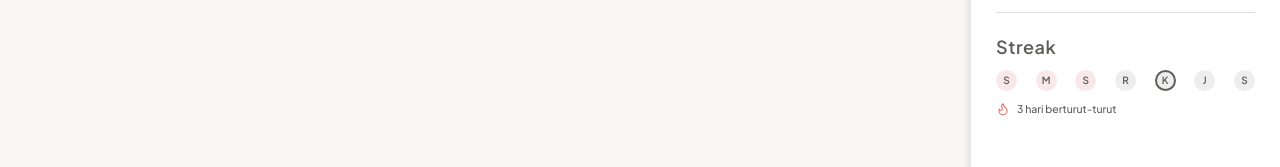
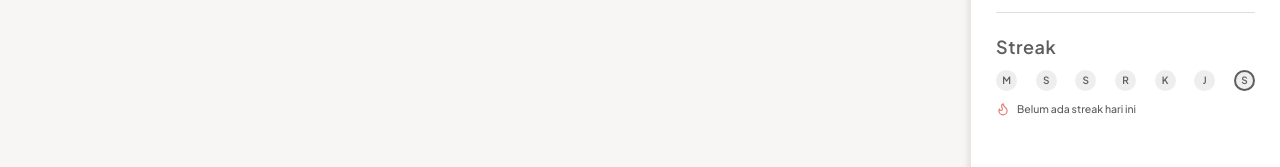
Before and after one commit to runsdev/Planno, a Next.js app in the folder frontend/: page /planner in a window 1280 px wide. Shown: the part 230-397 px from the top of the page. Built offline with nearby package versions, Linux system fonts and the light colour scheme; no server answers.

Commit message:
feat: add completedAt field to Task model and update logic for completion timestamp

```diff
--- a/frontend/src/app/api/tasks/[id]/route.ts
+++ b/frontend/src/app/api/tasks/[id]/route.ts
@@ -24,6 +24,8 @@ export async function PATCH(
     where: { id },
     data: {
       ...(body.completed !== undefined && { completed: body.completed }),
+      ...(body.completed === true && { completedAt: new Date() }),
+      ...(body.completed === false && { completedAt: null }),
       ...(body.actualSeconds !== undefined && {
         actualSeconds: body.actualSeconds,
       }),
--- a/frontend/src/components/planner/plannerTypes.ts
+++ b/frontend/src/components/planner/plannerTypes.ts
@@ -18,6 +18,7 @@ export interface Task {
   category: Category;
   priority: Priority;
   completed: boolean;
+  completedAt?: string | null;
   // Waktu aktual dari focus session (detik), diisi saat Tandai Selesai
   actualSeconds?: number;
 }
--- a/frontend/src/components/planner/rightSidebar.tsx
+++ b/frontend/src/components/planner/rightSidebar.tsx
@@ -1,12 +1,22 @@
 "use client";
 
 import { Flame } from "lucide-react";
-import { useEffect, useRef, useState } from "react";
+import { useEffect, useMemo, useRef, useState } from "react";
 import { Task, Category } from "./plannerTypes";
 import { PRIORITY_SIDEBAR_BADGE } from "./plannerStyles";
-import { STREAK_DAYS } from "./plannerMockData";
 import { api, loadAIConfig, getPeakHoursFromConfig } from "@/lib/api";
 import { formatDeadline } from "@/lib/utils";
+
+// Indonesian single-letter day labels indexed by getDay() (0=Sun…6=Sat)
+const DAY_LABELS = ["M", "S", "S", "R", "K", "J", "S"];
+
+function localDateStr(date: Date): string {
+  return [
+    date.getFullYear(),
+    String(date.getMonth() + 1).padStart(2, "0"),
+    String(date.getDate()).padStart(2, "0"),
+  ].join("-");
+}
 
 const CATEGORY_TO_BACKEND: Record<Category, string> = {
   Akademik: "academic",
@@ -56,7 +66,6 @@ function SidebarPriorityCard({ task }: { task: Task }) {
 }
 
 export function RightSidebar({ tasks }: { tasks: Task[] }) {
-
   const now = new Date();
 
   const topTasks = [
@@ -91,14 +100,29 @@ const topTasks = [
       .catch(() => setUserName("Kamu"));
   }, []);
 
+  // ── Briefing (cached per calendar day) ──────────────────────────────────
   useEffect(() => {
     if (briefingFetched.current) return;
-    if (userName === null) return; // wait for profile to load
+    if (userName === null) return;
 
     const incompleteTasks = tasks.filter((t) => !t.completed);
     if (incompleteTasks.length === 0) return;
 
     briefingFetched.current = true;
+
+    // Check localStorage cache keyed to today's date
+    const today = localDateStr(new Date());
+    const cacheKey = `planno_briefing_${today}`;
+    try {
+      const cached = localStorage.getItem(cacheKey);
+      if (cached) {
+        // eslint-disable-next-line react-hooks/set-state-in-effect
+        setBriefingText(cached);
+        return;
+      }
+    } catch {
+      /* ignore */
+    }
 
     const topForBriefing = [
       ...incompleteTasks.filter((t) => t.priority === "Tinggi"),
@@ -125,13 +149,58 @@ const topTasks = [
         completion_rate: completionRate,
       })
       .then((res) => {
-        if (res.success && res.briefing_text)
+        if (res.success && res.briefing_text) {
           setBriefingText(res.briefing_text);
+          try {
+            localStorage.setItem(cacheKey, res.briefing_text);
+          } catch {
+            /* ignore – quota exceeded */
+          }
+        }
       })
       .catch(() => {
-        /* keep default null – show nothing */
+        /* keep null */
       });
   }, [tasks, completedCount, totalCount, userName]);
+
+  // ── Streak computation (last 7 days) ─────────────────────────────────────
+  const completedDateSet = useMemo(() => {
+    const set = new Set<string>();
+    tasks.forEach((t) => {
+      if (t.completed && t.completedAt) {
+        // Convert UTC completedAt to local date string
+        set.add(localDateStr(new Date(t.completedAt)));
+      }
+    });
+    return set;
+  }, [tasks]);
+
+  const streakDays = useMemo(() => {
+    const today = new Date();
+    return Array.from({ length: 7 }, (_, i) => {
+      const d = new Date(today);
+      d.setDate(d.getDate() - (6 - i));
+      return {
+        label: DAY_LABELS[d.getDay()],
+        active: completedDateSet.has(localDateStr(d)),
+        current: i === 6,
+      };
+    });
+  }, [completedDateSet]);
+
+  const streakCount = useMemo(() => {
+    let count = 0;
+    const d = new Date();
+    // If today has no completions yet, start counting from yesterday
+    if (!completedDateSet.has(localDateStr(d))) {
+      d.setDate(d.getDate() - 1);
+    }
+    while (completedDateSet.has(localDateStr(d))) {
+      count++;
+      d.setDate(d.getDate() - 1);
+    }
+    return count;
+  }, [completedDateSet]);
 
   return (
     <aside className="w-77.25 shrink-0 bg-white shadow-[-4px_0px_4px_0px_rgba(93,93,90,0.1)] px-6.25 py-4.5 flex flex-col gap-5 overflow-y-auto">
@@ -189,7 +258,7 @@ const topTasks = [
           Streak
         </h3>
         <div className="flex items-center justify-between">
-          {STREAK_DAYS.map((day, i) => (
+          {streakDays.map((day, i) => (
             <div
               key={i}
               className={`w-5.25 h-5.25 rounded-full flex items-center justify-center text-[10px] font-semibold text-[#5d5d5a]
@@ -202,7 +271,9 @@ const topTasks = [
         <div className="flex items-center gap-1.75">
           <Flame className="w-3.5 h-3.5 text-[#e07b72]" />
           <span className="text-[10.5px] font-medium text-[#5d5d5a]">
-            3 hari berturut-turut
+            {streakCount > 0
+              ? `${streakCount} hari berturut-turut`
+              : "Belum ada streak hari ini"}
           </span>
         </div>
       </div>
```
Also changed, not shown: 1 other file (tests, documents, lock files or other folders). Lines whose indentation alone changed are shown as unchanged.
